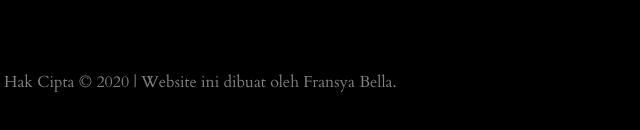
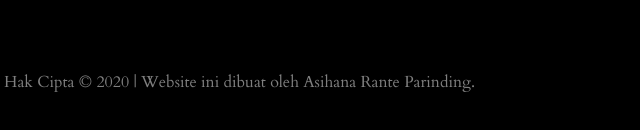
Before and after one commit to fransyabella/teoribahasadanotomata, a plain HTML site: page task2.html in a window 1280 px wide. Shown: the part 3116-3246 px from the top of the page, 140-780 px from the left. Drawn offline with nearby package versions, Linux system fonts and the light colour scheme; a web font is replaced by a local one.

Commit message:
Update task2.html

```diff
--- a/task2.html
+++ b/task2.html
@@ -16,7 +16,7 @@
     <script src="https://cdnjs.cloudflare.com/ajax/libs/popper.js/1.12.9/umd/popper.min.js" integrity="sha384-ApNbgh9B+Y1QKtv3Rn7W3mgPxhU9K/ScQsAP7hUibX39j7fakFPskvXusvfa0b4Q" crossorigin="anonymous"></script>
     <script src="https://maxcdn.bootstrapcdn.com/bootstrap/4.0.0/js/bootstrap.min.js" integrity="sha384-JZR6Spejh4U02d8jOt6vLEHfe/JQGiRRSQQxSfFWpi1MquVdAyjUar5+76PVCmYl" crossorigin="anonymous"></script>
     <!-- Title of Website -->
-    <title>Notasi Big O - Fransya Bella</title>
+    <title>Notasi Big O - Asihana Rante Parinding</title>
   </head>
   <body>
     <div class="cover-container d-flex w-100 p-4 mx-auto flex-column">
@@ -146,7 +146,7 @@
       <div class="cover-container d-flex w-100 p-4 mx-auto flex-column">
       <footer class="mastfoot mt-auto">
         <div class="inner">
-          <p>Hak Cipta © 2020 | Website ini dibuat oleh Fransya Bella.</p>
+          <p>Hak Cipta © 2020 | Website ini dibuat oleh Asihana Rante Parinding.</p>
         </div>
       </footer>
       </div>
```
